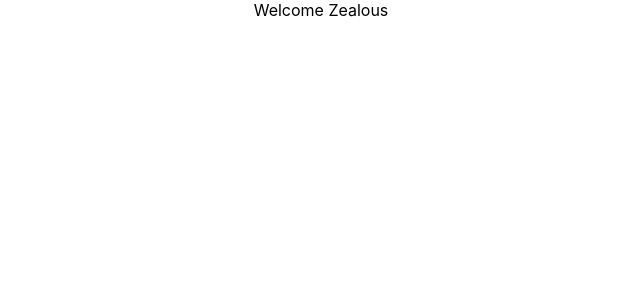
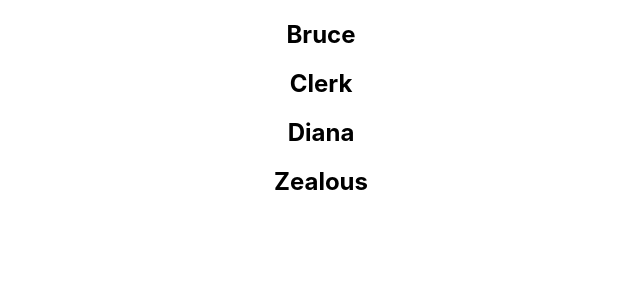
Before and after one commit to ZealousMacwan/my-react-app, a React (Create React App) app: page / in a window 1280 px wide. Shown: the top 300 px of the page, without its empty margins (319-959 px from the left). Built offline with nearby package versions, Linux system fonts and the light colour scheme.

Commit message:
basic-mapping

```diff
--- a/src/App.js
+++ b/src/App.js
@@ -9,13 +9,14 @@
 import EventBind from './components/EventBind';
 import ParentComponent from './components/ParentComponent';
 import UserGreeting from './components/UserGreeting';
+import NameList from './components/NameList';
 
 
 class App extends Component {
   render(){
     return(
       <div className="App">
-        <UserGreeting></UserGreeting>
+        <NameList></NameList>
       </div>
     )
   }
--- /dev/null
+++ b/src/components/NameList.js
@@ -0,0 +1,22 @@
+import React from 'react'
+
+function NameList() {
+    const names = ['Bruce', 'Clerk', 'Diana', 'Zealous']
+    const namelist =  names.map(name => (
+        <h2>{name}</h2>
+    ))
+
+  return (
+
+    <div>
+        {namelist}
+    </div>
+    // <div>
+    //     <h2>{names[0]}</h2>
+    //     <h2>{names[1]}</h2>
+    //     <h2>{names[2]}</h2>
+    // </div>
+  )
+}
+
+export default NameList
```
